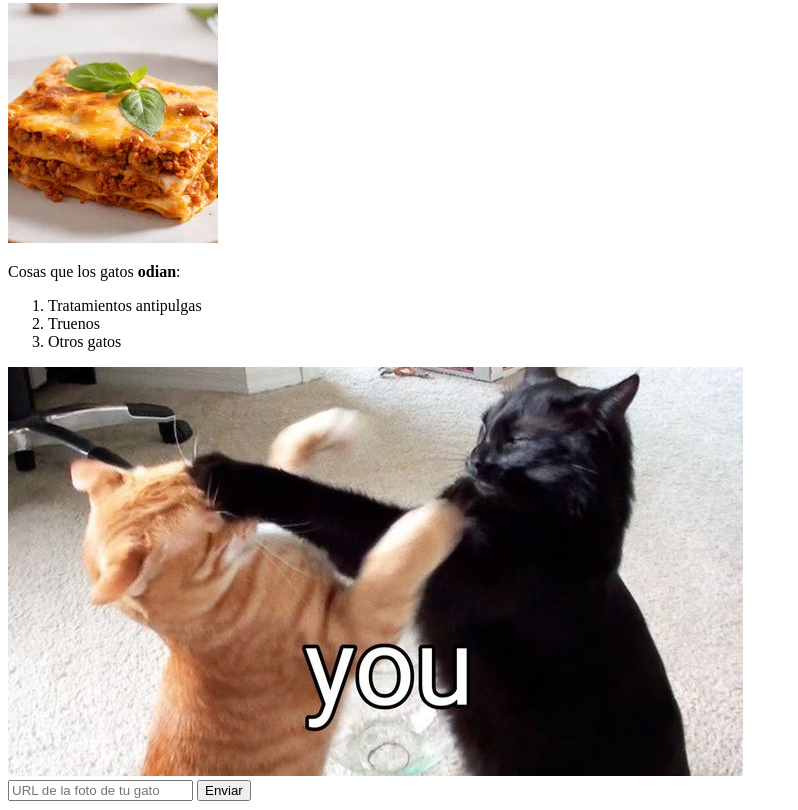
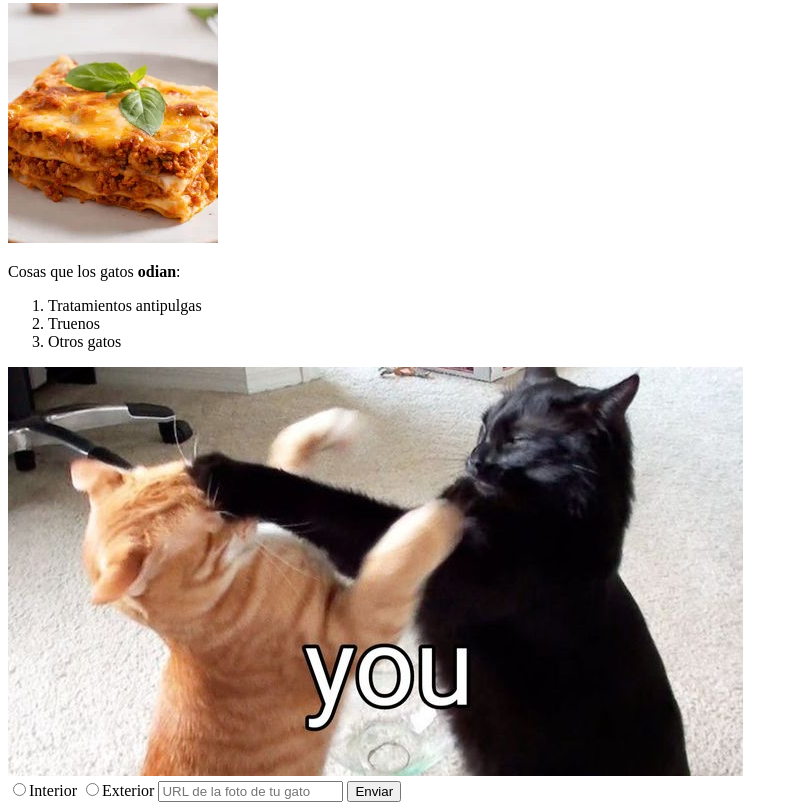
Before and after one commit to fcicerelli/HTML_y_CSS_video_FreeCodeCamp_espaniol, a plain HTML site: page appDeGatos.html in a window 1280 px wide. Shown: the part 616-1426 px from the top of the page, without its empty margins (0-798 px from the left). Drawn offline with Linux system fonts and the light colour scheme.

Commit message:
radio button

```diff
--- a/appDeGatos.html
+++ b/appDeGatos.html
@@ -36,7 +36,10 @@
     <img src="./imagen/0972e0dfcc0d571ab403d5a6c813ba8a.jpg" alt="Varios gatos">
 
     <form action="/enviar-respuesta">
-      <input type="text" placeholder="URL de la foto de tu gato">
+      <label for="interior"><input type="radio" name="interior-exterior" id="interior">Interior</label>
+      <label for="exterior"><input type="radio" name="interior-exterior" id="exterior">Exterior</label>
+
+      <input type="text" placeholder="URL de la foto de tu gato" required>
       <button type="submit">Enviar</button>
     </form>
 
```
